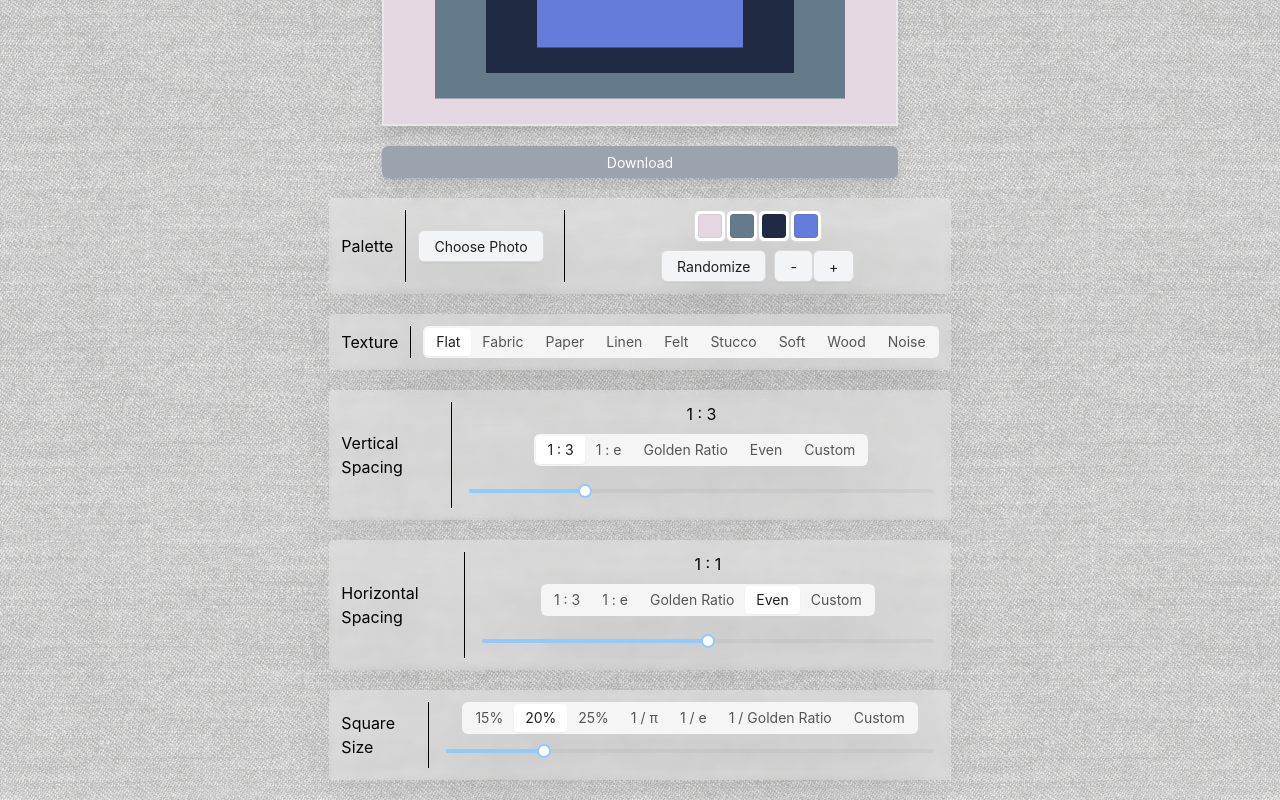
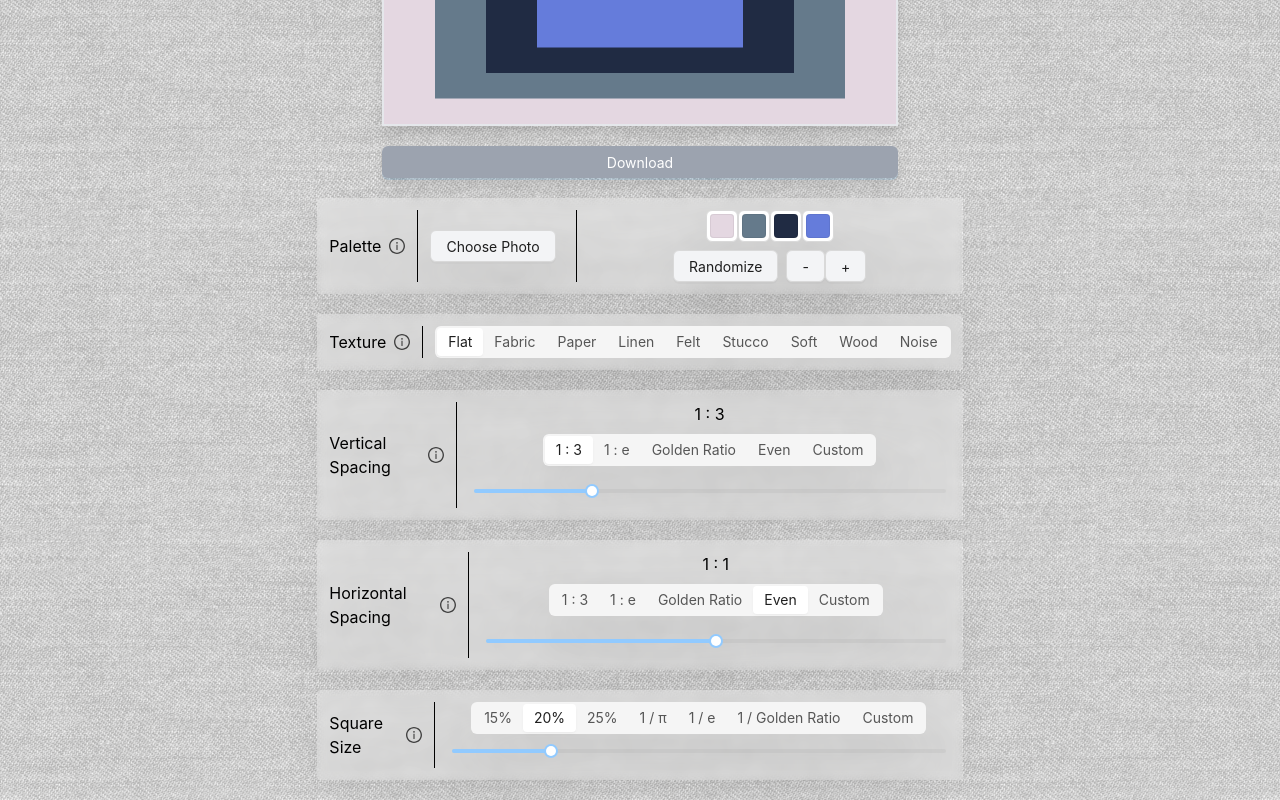
Before and after one commit to christianscarlett/josef, a React (Create React App) app: page / in a window 1280 px wide. Shown: the part 502-1302 px from the top of the page. Built offline with nearby package versions, Linux system fonts and the light colour scheme.

Commit message:
add descriptions

```diff
--- a/src/components/ControlRow.tsx
+++ b/src/components/ControlRow.tsx
@@ -1,16 +1,25 @@
 import { ReactNode } from "react";
+import { InfoCircleOutlined } from "@ant-design/icons";
+import { Tooltip } from "antd";
 
 interface ControlRowProps {
-  title: String;
+  title: string;
   controller: ReactNode;
+  tooltipTitle?: string;
 }
 
 function ControlRow(props: ControlRowProps) {
+  const { title, controller, tooltipTitle } = props;
   return (
     <div className="flex items-center justify-center bg-white/30 p-3 rounded backdrop-blur-sm drop-shadow-2xl mb-5 w-full">
-      <h3>{props.title}</h3>
+      <div className="flex items-center justify-center">
+        <h3>{title}</h3>
+        <Tooltip title={tooltipTitle}>
+          <InfoCircleOutlined className="ml-2 opacity-70 hover:opacity-100 hover:text-black hover:cursor-pointer" />
+        </Tooltip>
+      </div>
       <div className="border-solid border-l border-black self-stretch ml-3 mr-3"></div>
-      {props.controller}
+      {controller}
     </div>
   );
 }
--- a/src/components/Controls.tsx
+++ b/src/components/Controls.tsx
@@ -5,12 +5,21 @@ import PaletteController, {
   OnNumSquaresUpdated,
   OnRandomizeClicked,
   OnImagePaletteCreated,
+  paletteControllerDescription,
 } from "./PaletteController";
-import SpacingController, { OnSpacingUpdated } from "./SpacingController";
+import SpacingController, {
+  OnSpacingUpdated,
+  horizontalSpacingControllerDescription,
+  verticalSpacingControllerDescription,
+} from "./SpacingController";
 import SquareSizeController, {
   OnSquareSizeUpdated,
+  squareSizeControllerDescription,
 } from "./SquareSizeController";
-import TextureController, { onTextureUpdated } from "./TextureController";
+import TextureController, {
+  onTextureUpdated,
+  textureControllerDescription,
+} from "./TextureController";
 
 interface ControlsProps {
   palette: string[];
@@ -58,6 +67,7 @@ function Controls(props: ControlsProps) {
             onImagePaletteCreated={onImagePaletteCreated}
           />
         }
+        tooltipTitle={paletteControllerDescription}
       />
       <ControlRow
         title="Texture"
@@ -67,6 +77,7 @@ function Controls(props: ControlsProps) {
             onTextureUpdated={onTextureUpdated}
           />
         }
+        tooltipTitle={textureControllerDescription}
       />
       <ControlRow
         title="Vertical Spacing"
@@ -76,6 +87,7 @@ function Controls(props: ControlsProps) {
             onSpacingUpdated={onVerticalSpacingUpdated}
           />
         }
+        tooltipTitle={verticalSpacingControllerDescription}
       />
       <ControlRow
         title="Horizontal Spacing"
@@ -85,6 +97,7 @@ function Controls(props: ControlsProps) {
             onSpacingUpdated={onHorizontalSpacingUpdated}
           />
         }
+        tooltipTitle={horizontalSpacingControllerDescription}
       />
       <ControlRow
         title="Square Size"
@@ -94,6 +107,7 @@ function Controls(props: ControlsProps) {
             onSquareSizeUpdated={onSquareSizeUpdated}
           />
         }
+        tooltipTitle={squareSizeControllerDescription}
       />
     </div>
   );
--- a/src/components/PaletteController.tsx
+++ b/src/components/PaletteController.tsx
@@ -195,4 +195,7 @@ function PaletteController(props: PaletteControllerProps) {
   );
 }
 
+export const paletteControllerDescription: string =
+  'Create the palette used for the squares. Clicking a color in the palette will let you pick the color for the corresponding square. You can add or subtract squares and colors by clicking "+" or "-". You can optionally upload a photo and create a palette from colors in the photo.';
+
 export default PaletteController;
--- a/src/components/SpacingController.tsx
+++ b/src/components/SpacingController.tsx
@@ -108,4 +108,10 @@ function SpacingController(props: SpacingControllerProps) {
   );
 }
 
+export const verticalSpacingControllerDescription: string =
+  "Choose the ratio of the height of the bottom of the square to the height of the top.";
+
+export const horizontalSpacingControllerDescription: string =
+  "Choose the ratio of the width of the left of the square to the width of the right.";
+
 export default SpacingController;
--- a/src/components/Square.tsx
+++ b/src/components/Square.tsx
@@ -141,7 +141,6 @@ function Square(props: SquareProps) {
   };
 
   const onMouseLeaveColorPicker = function () {
-    console.log("here");
     setDynamicColorPickerCoords(null);
   };
 
@@ -159,7 +158,6 @@ function Square(props: SquareProps) {
     }
   });
 
-  console.log(dynamicColorPickerCoords);
   return (
     <>
       <canvas
--- a/src/components/SquareSizeController.tsx
+++ b/src/components/SquareSizeController.tsx
@@ -91,4 +91,7 @@ function SquareSizeController(props: SquareSizeControllerProps) {
   );
 }
 
+export const squareSizeControllerDescription: string =
+  "Choose how much height/width each square should take from the canvas.";
+
 export default SquareSizeController;
--- a/src/components/TextureController.tsx
+++ b/src/components/TextureController.tsx
@@ -25,4 +25,7 @@ function TextureController(props: TextureControllerProps) {
   );
 }
 
+export const textureControllerDescription: string =
+  "Apply a texture to the canvas by clicking an option.";
+
 export default TextureController;
```
